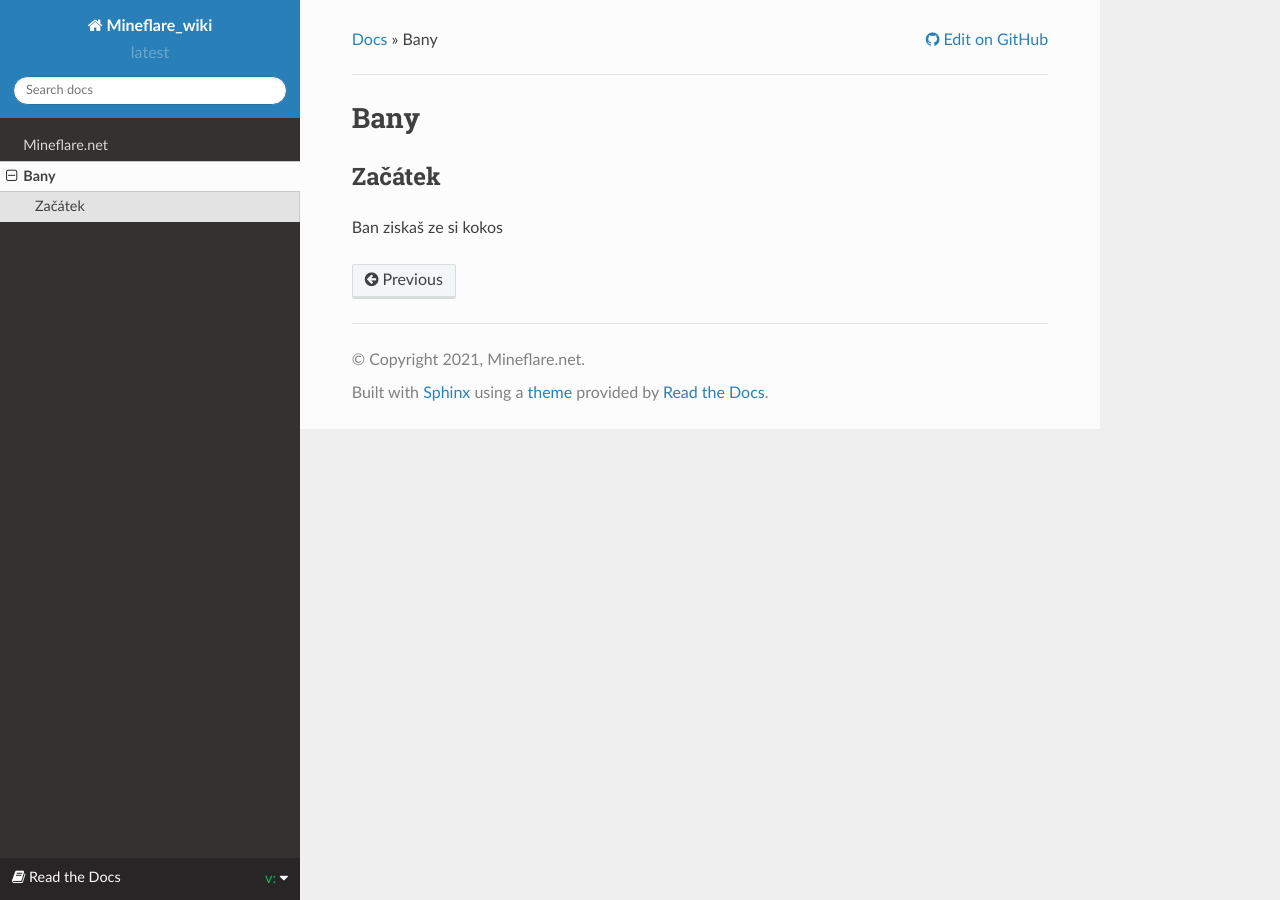
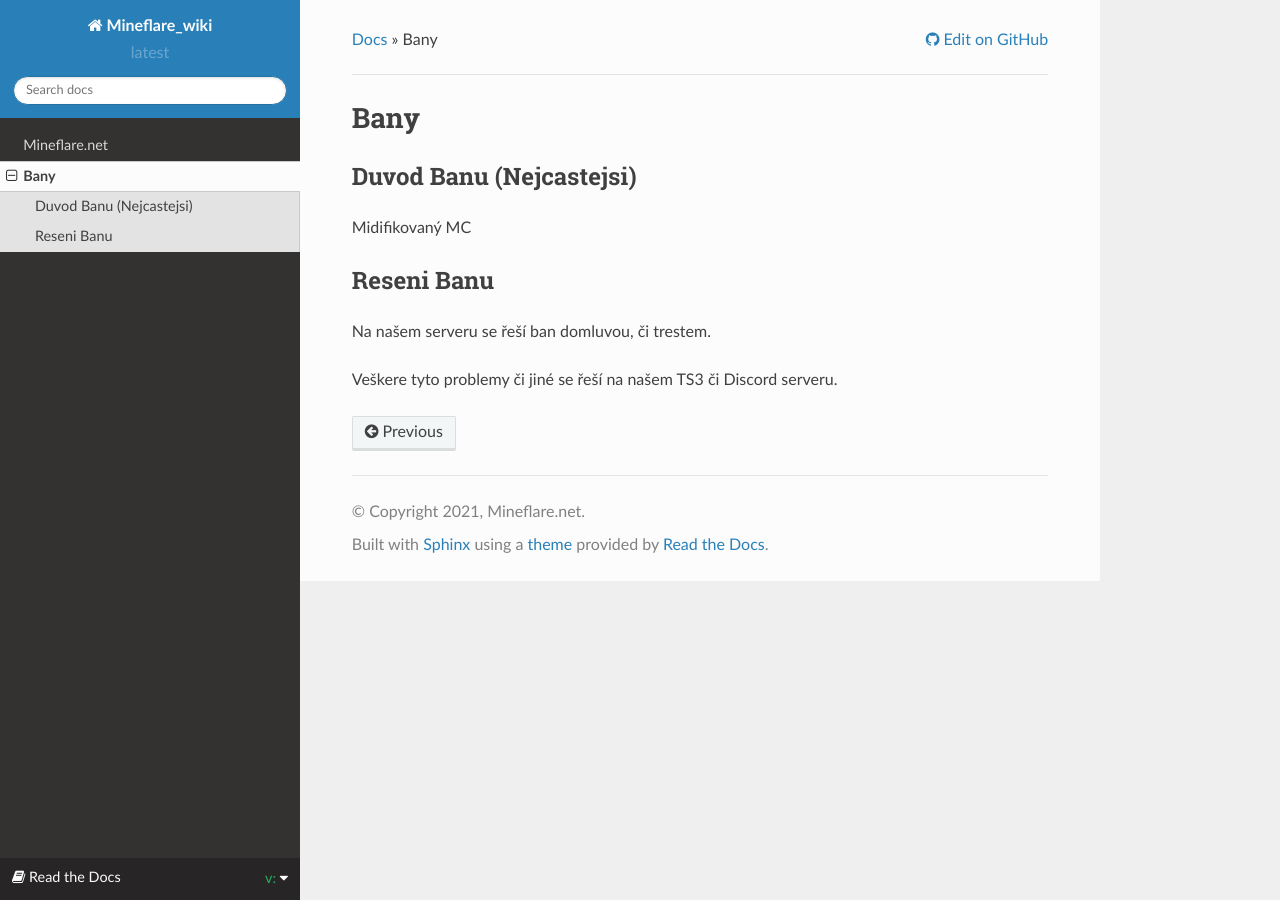
Before and after one commit to Darlekesh/Mineflare.net_Wiki, a Sphinx documentation site: the page built from docs/source/Bans/index.rst, in a window 1280 px wide. Built offline with Sphinx 7.4.7 and the Read the Docs theme 2.0.0, drawn with Linux system fonts in a browser that asks for light colours; pages that are not in the unit, such as notebooks, are missing from menus.

Commit message:
Fix - bany

```diff
--- a/docs/source/Bans/index.rst
+++ b/docs/source/Bans/index.rst
@@ -1,7 +1,15 @@
 ++++
 Bany
 ++++
-Začátek
-=======
+Duvod Banu (Nejcastejsi)
+========================
 
-Ban ziskaš ze si kokos
+Midifikovaný MC
+
+
+Reseni Banu
+========================
+
+Na našem serveru se řeší ban domluvou, či trestem.
+
+Veškere tyto problemy či jiné se řeší na našem TS3 či Discord serveru.
```
